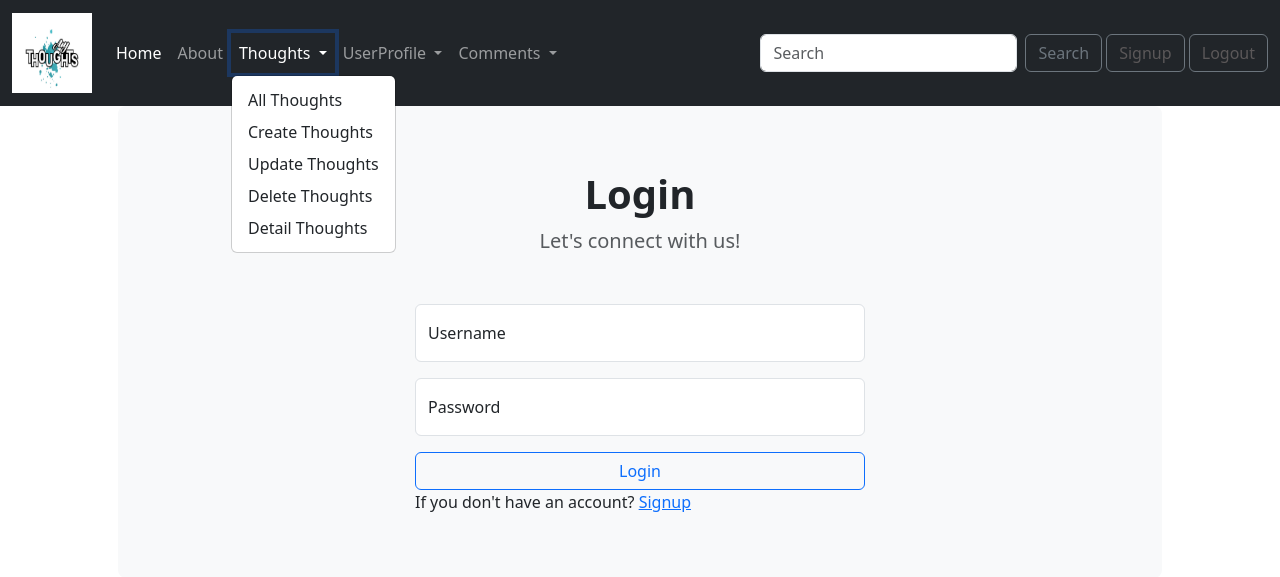
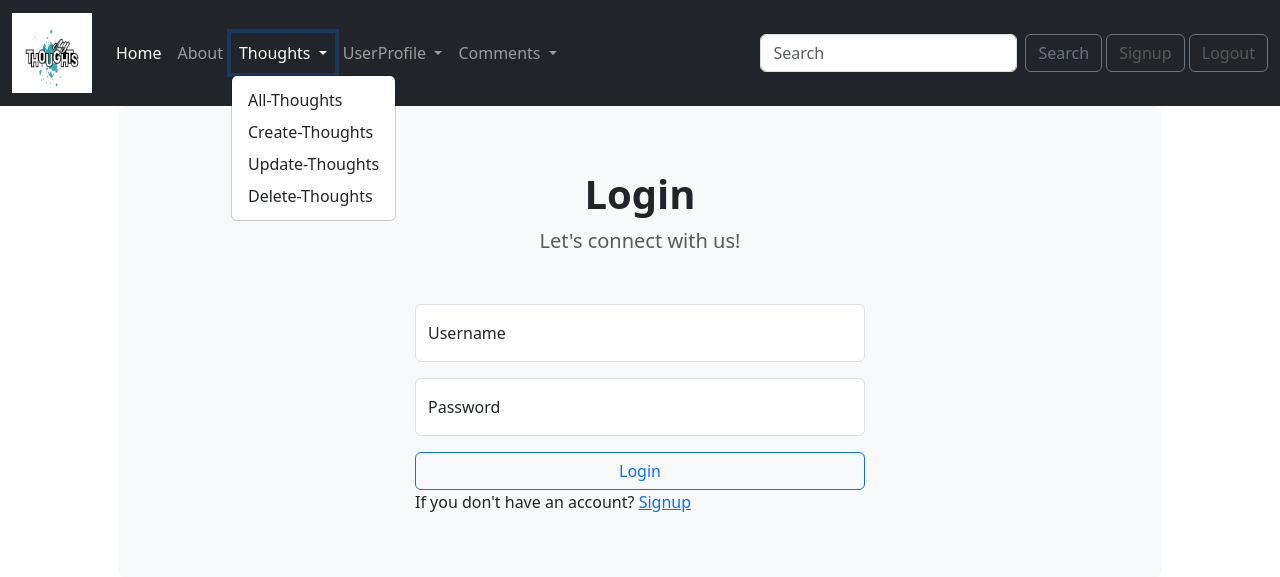
Before and after one commit to ahmadjawadmughal/thoughts-team-alpha, a Django app: a page that uses users/templates/users/base.html in a window 1280 px wide, after a click on "Thoughts". Shown: the top 577 px of the page. Run offline with Django 4.2, Linux system fonts and the light colour scheme; some libraries are stand-ins or nearby versions.

Commit message:
Update base.html

```diff
--- a/users/templates/users/base.html
+++ b/users/templates/users/base.html
@@ -89,31 +89,24 @@
               <ul class="dropdown-menu">
                 <li>
                   <a class="dropdown-item" href="{% url "ListThoughts" %}"
-                    >All Thoughts</a
+                    >All-Thoughts</a
                   >
                 </li>
                 <li>
                   <a class="dropdown-item" href="{% url "CreateThoughts" %}"
-                    >Create Thoughts</a
+                    >Create-Thoughts</a
                   >
                 </li>
                 <li>
                   <a class="dropdown-item" href="{% url "UpdateThought" user.id %}"
-                    >Update Thoughts</a
+                    >Update-Thoughts</a
                   >
                 </li>
                 <li>
                   <a class="dropdown-item" href="{% url "DeleteThoughts" user.id %}"
-                    >Delete Thoughts</a
+                    >Delete-Thoughts</a
                   >
                 </li>
-                <li>
-                  <a class="dropdown-item" href="{% url "DetailThoughts" user.id %}"
-                    >Detail Thoughts</a
-                  >
-                </li>
-
-
               </ul>
             </li>
 
@@ -133,29 +126,34 @@
                   <a
                     class="dropdown-item"
                     href="{% url "ListProfile" %}"
-                    >List all Profiles</a
+                    >List-Profile</a
+                  >
+                </li>
+                <li>
+                  <a class="dropdown-item" href="{% url "myProfile_detail" user.id %}"
+                    >My-Profile</a
                   >
                 </li>
                 <li>
                   <a class="dropdown-item" href="{% url "Profile" %}"
-                    >Create Profile</a
+                    >Create-Profile</a
                   >
                 </li>
                 <li>
                   <a class="dropdown-item" href="{% url "UpdateProfile" user.id %}"
-                    >Update Profile</a
+                    >Update-Profile</a
                   >
                 </li>
                 <li>
                   <a
                     class="dropdown-item"
                     href="{% url "DeleteProfile" user.id %}"
-                    >Delete Profile</a
+                    >Delete-Profile</a
                   >
                 </li>
                 <li>
                   <a class="dropdown-item" href="{% url "ChangePassword" %}"
-                    >Change Password</a
+                    >Change-Password</a
                   >
                 </li>
               </ul>
@@ -177,7 +175,7 @@
                   >
                 </li>
                 <li>
-                  <a class="dropdown-item" href="{% url "CreateComment"  %}"
+                  <a class="dropdown-item" href="{% url "CreateComment" %}"
                     >Create-Comment</a
                   >
                 </li>
@@ -189,11 +187,6 @@
                 <li>
                   <a class="dropdown-item" href="{% url "DeleteComment" user.id %}"
                     >Delete-Comment</a
-                  >
-                </li>
-                <li>
-                  <a class="dropdown-item" href="{% url "DetailComment" user.id %}"
-                    >Detail-Comment</a
                   >
                 </li>
               </ul>
```
